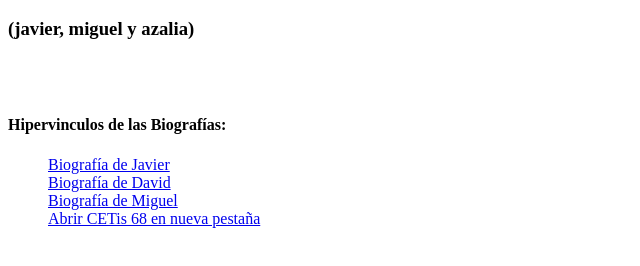
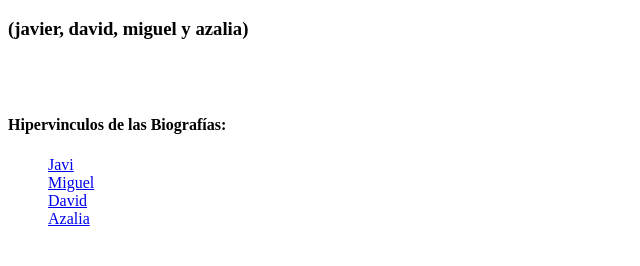
Before and after one commit to monterosayasjavierismael3-dev/unionnn, a plain HTML site: page uniondebiografías.html in a window 1280 px wide. Shown: the part 48-314 px from the top of the page, without its empty margins (0-640 px from the left). Drawn offline with Linux system fonts and the light colour scheme.

Commit message:
Update uniondebiografías.html

```diff
--- a/uniondebiografías.html
+++ b/uniondebiografías.html
@@ -1,18 +1,19 @@
 <html>
     <body>
         <h1>BIOGRAFÍAS DEL EQUIPO</h1>
-        <h3>(javier, miguel y azalia)</h3>
+        <h3>(javier, david, miguel y azalia)</h3>
         <br>
         <br>
         <h4>Hipervinculos de las Biografías:</h4>
         <ol>
-            <a href="https://biodejavi.onrender.com" target="_blank">Biografía de Javier</a>
-            <br>
-            <a href="https://david-xqpz.onrender.com" target="_blank">Biografía de David</a>
-            <br>
-            <a href="https://biodemigue.onrender.com" target="_blank">Biografía de Miguel</a>
-            <br>
-            <a href="https://www.cbtis68.edu.mx" target="_blank">Abrir CETis 68 en nueva pestaña</a>
+           <a href="uniondebios/javi/index.html">Javi</a>
+           <br>
+<a href="uniondebios/miguel/index.html">Miguel</a>
+<br>
+<a href="uniondebios/david/index.html">David</a>
+<br>
+<a href="https://aazalia.onrender.com">Azalia</a>
+        <br>
 
 
         </ol>
```
